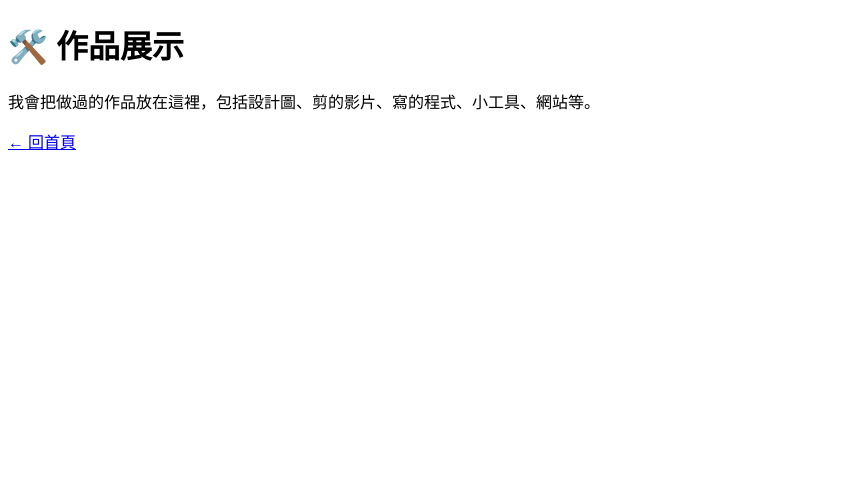
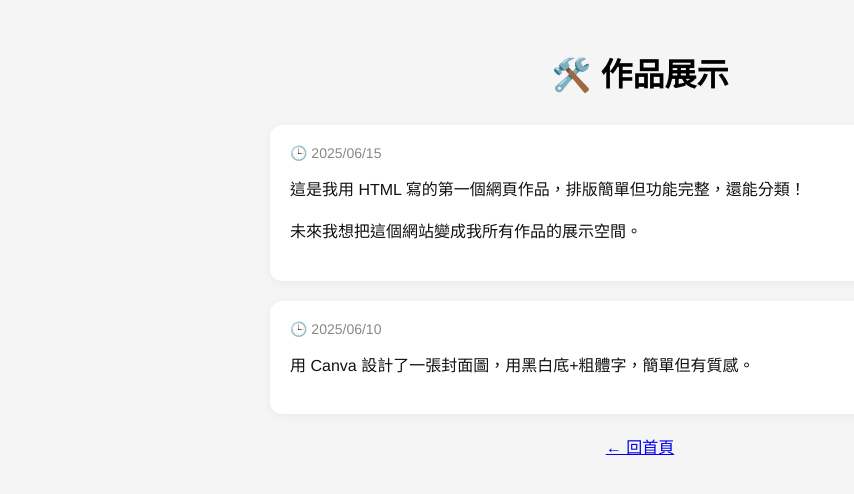
Before and after one commit to yinin516/yinin516.github.io, a plain HTML site: page projects/index.html in a window 1280 px wide. Shown: the whole page, without its empty margins (0-854 px from the left). Drawn offline with Linux system fonts and the light colour scheme.

Commit message:
index.html

```diff
--- a/projects/index.html
+++ b/projects/index.html
@@ -1,12 +1,35 @@
 <!DOCTYPE html>
-<html>
+<html lang="zh-Hant">
 <head>
   <meta charset="UTF-8">
+  <meta name="viewport" content="width=device-width, initial-scale=1.0">
   <title>作品展示 | 才1</title>
+  <style>
+    body { font-family: "Helvetica Neue", Helvetica, sans-serif; background: #f5f5f5; padding: 20px; }
+    h1 { text-align: center; margin-bottom: 30px; }
+    .post { background: #fff; border-radius: 12px; padding: 20px; max-width: 700px; margin: 20px auto; box-shadow: 0 2px 10px rgba(0,0,0,0.05); }
+    .time { font-size: 14px; color: #888; margin-bottom: 10px; }
+    .content { font-size: 16px; line-height: 1.6; color: #111; }
+  </style>
 </head>
 <body>
   <h1>🛠️ 作品展示</h1>
-  <p>我會把做過的作品放在這裡，包括設計圖、剪的影片、寫的程式、小工具、網站等。</p>
-  <p><a href="/">← 回首頁</a></p>
+
+  <div class="post">
+    <div class="time">🕒 2025/06/15</div>
+    <div class="content">
+      <p>這是我用 HTML 寫的第一個網頁作品，排版簡單但功能完整，還能分類！</p>
+      <p>未來我想把這個網站變成我所有作品的展示空間。</p>
+    </div>
+  </div>
+
+  <div class="post">
+    <div class="time">🕒 2025/06/10</div>
+    <div class="content">
+      <p>用 Canva 設計了一張封面圖，用黑白底+粗體字，簡單但有質感。</p>
+    </div>
+  </div>
+
+  <p style="text-align:center;"><a href="/">← 回首頁</a></p>
 </body>
 </html>
```
